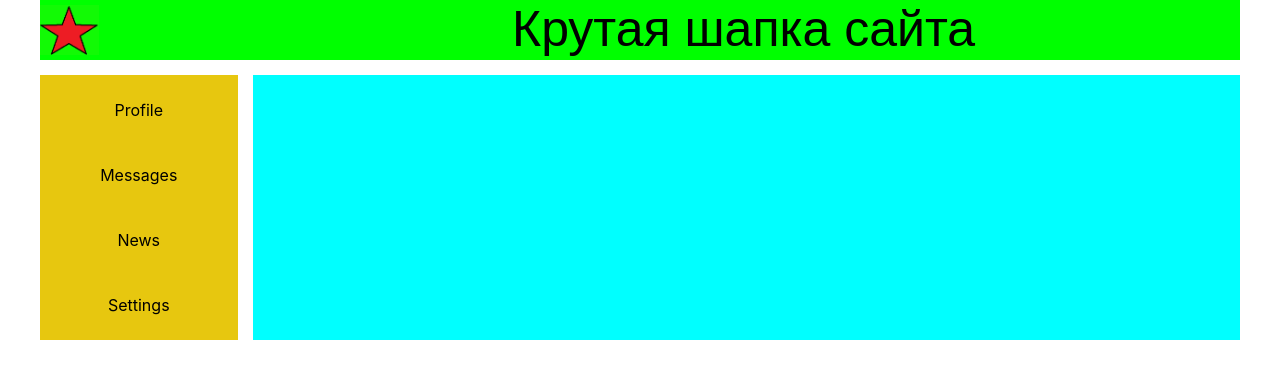
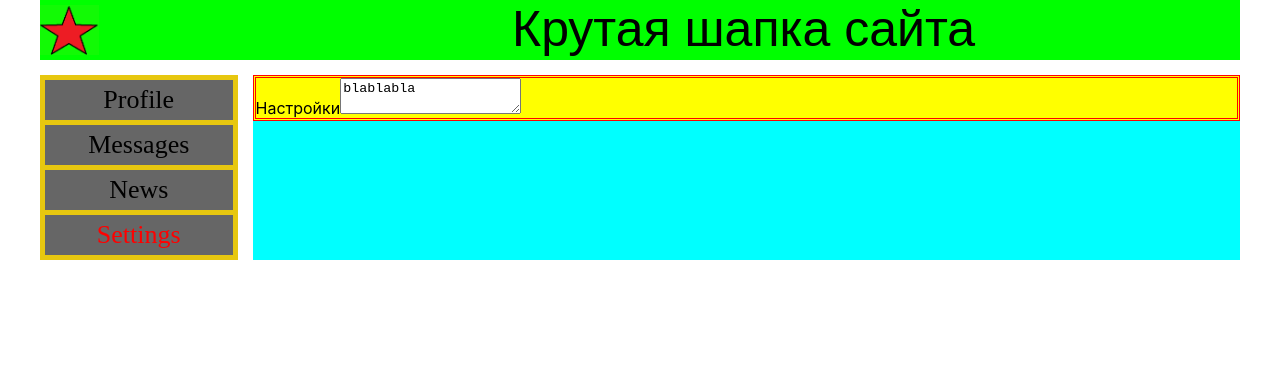
Before and after one commit to gabdulkhanov/Socialnetwork, a React (Create React App) app: page /settings in a window 1280 px wide. Shown: the top 378 px of the page. Built offline with nearby package versions, Linux system fonts and the light colour scheme.

Commit message:
lesson 31 onClick ref VirtualDOM

```diff
--- a/src/App.js
+++ b/src/App.js
@@ -5,6 +5,7 @@ import Navbar from './components/Navbar/Navbar.jsx';
 import Profile from './components/Profile/Profile';
 import Dialogs from './components/Dialogs/Dialogs';
 import News from './components/News/News';
+import Settings from './components/Settings/Settings';
 import {Route, BrowserRouter} from "react-router-dom";
 
 const App = (props) => {
@@ -19,6 +20,7 @@ const App = (props) => {
             <Route path="/profile" render = { () => <Profile
                         state={props.state.profilePage}/> } />
             <Route path="/news" component = {News} />
+            <Route path="/settings" component = {Settings} />
           </div>
       </div>
     </BrowserRouter>
--- a/src/components/Navbar/Navbar.jsx
+++ b/src/components/Navbar/Navbar.jsx
@@ -15,7 +15,7 @@ const Navbar = () => {
                 <NavLink to="/news" activeClassName={s.active}>News</NavLink>
             </div>
             <div className = {s.item}>
-                <a>Settings</a>
+                <NavLink to="/settings" activeClassName={s.active}>Settings</NavLink>
             </div>
         </nav>
     );
--- a/src/components/Navbar/Navbar.module.css
+++ b/src/components/Navbar/Navbar.module.css
@@ -4,8 +4,9 @@
   }
   .item {
     color: #008;
+    background-color: #666;
     margin: 5px;
-    padding: 20px;
+    padding: 5px;
     text-align: center;
   }
   .item:hover {
@@ -15,6 +16,10 @@
  .item a {
     color: black;
     text-decoration: none;
+    font: 26px Arial sans-serif;
+  }
+  .item a:hover {
+    color: brown;
   }
   .item a.active {
     color: red;
--- a/src/components/Profile/MyPosts/MyPosts.jsx
+++ b/src/components/Profile/MyPosts/MyPosts.jsx
@@ -8,13 +8,21 @@ const MyPosts = (props) => {
         props.posts.map( (p) =>  <Post message = {p.message}
                 age = {p.age} count_like = {p.likesCounts} />);
 
+
+   let newPost = React.createRef();
+
+    let addPost = () => {
+        let text = newPost.current.value;
+        alert(text);
+    }
+
     return (
         <div className={s.myposts}>
             <div>
                 New Posts<br/>
-                <textarea></textarea>
+                <textarea ref = { newPost }></textarea>
                 <div>
-                    <button>Add post</button>
+                    <button onClick = { addPost }>Add post</button>
                 </div>
             </div>
 
--- a/src/components/Profile/Profile.jsx
+++ b/src/components/Profile/Profile.jsx
@@ -1,6 +1,6 @@
 import React from 'react';
 import MyPosts from './MyPosts/MyPosts';
-import ProfileInfo from './ProfileInfo/ProfileInfo';
+import ProfileInfo from './Profileinfo/Profileinfo';
 
 const Profile = (props) => {
     return (
--- a/src/components/Profile/Profileinfo/Profileinfo.jsx
+++ b/src/components/Profile/Profileinfo/Profileinfo.jsx
@@ -1,5 +1,5 @@
 import React from 'react';
-import s from './ProfileInfo.module.css';
+import s from './Profileinfo.module.css';
 
 const ProfileInfo = (props) => {
 
--- /dev/null
+++ b/src/components/Settings/Settings.jsx
@@ -0,0 +1,12 @@
+import React from 'react';
+import s from './Settings.module.css';
+
+const Settings = () => {
+    return (
+       <div className = {s.settings}>
+           Настройки
+           <textarea>blablabla</textarea>
+       </div>
+    );
+}
+export default Settings;
--- /dev/null
+++ b/src/components/Settings/Settings.module.css
@@ -0,0 +1,4 @@
+.settings {
+    background-color: yellow;
+    border: 3px double red;
+}
```
